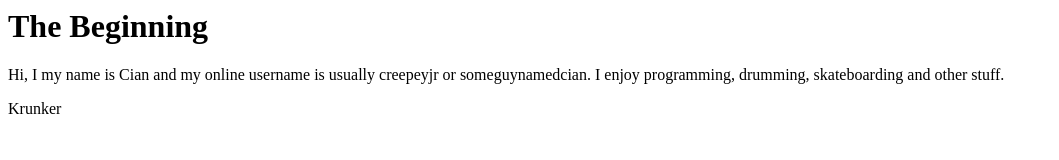
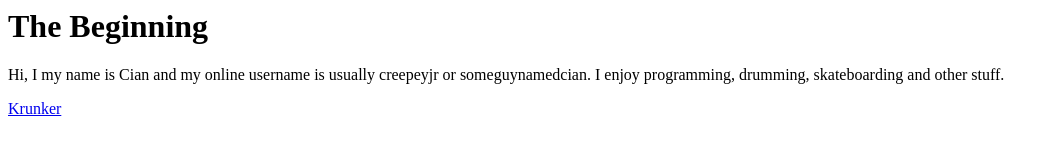
Before and after one commit to creepeyjr/Portfolio, a plain HTML site: page index.html in a window 1280 px wide. Shown: the whole page, without its empty margins (0-1059 px from the left). Drawn offline with Linux system fonts and the light colour scheme.

Commit message:
Update index.html

```diff
--- a/index.html
+++ b/index.html
@@ -7,6 +7,6 @@
 	<h1>The Beginning</h1>
 
 	<p>Hi, I my name is Cian and my online username is usually creepeyjr or someguynamedcian. I enjoy programming, drumming, skateboarding and other stuff.</p>
-	<a src="krunker.io">Krunker</a>
+	<a href="krunker.io">Krunker</a>
 
 </body>
```
